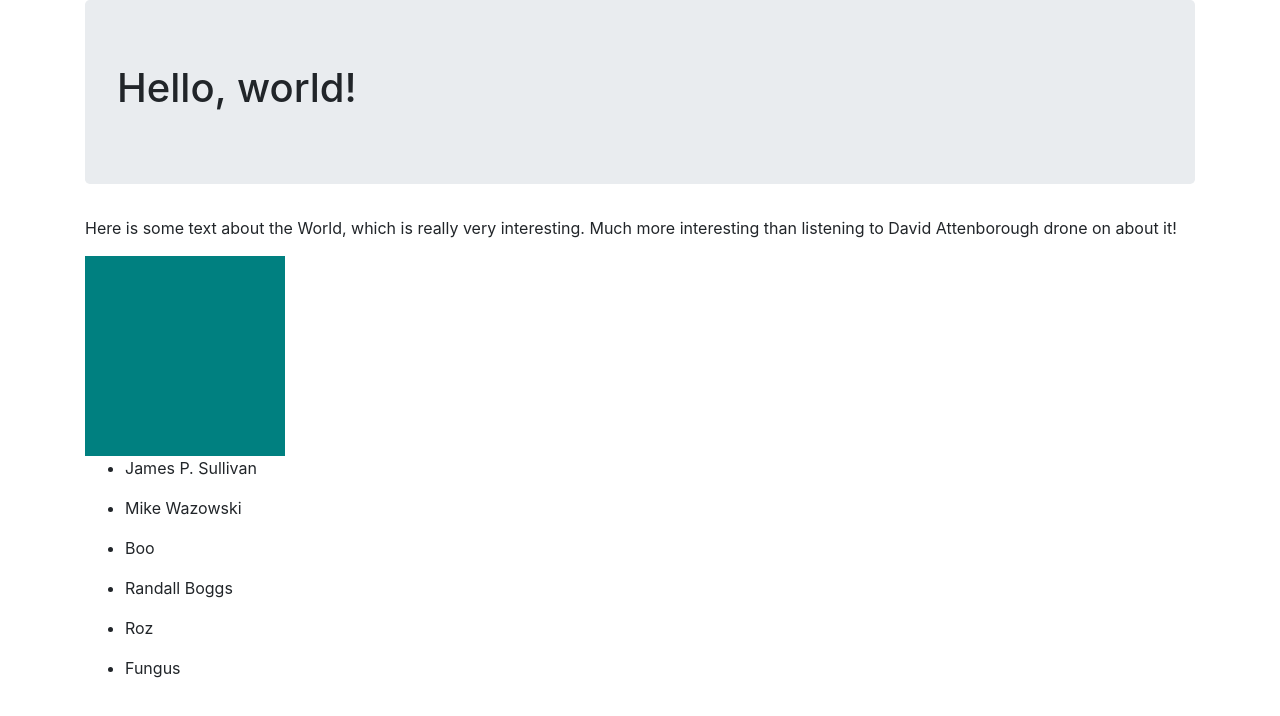
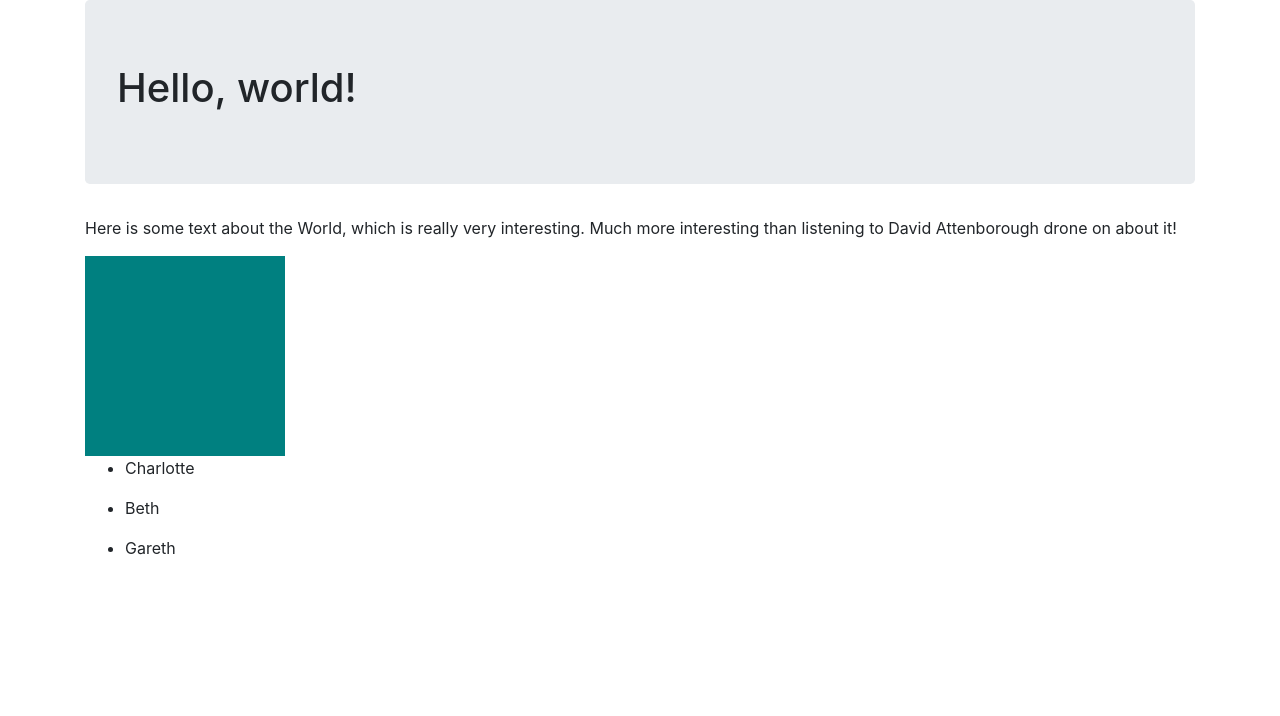
Before and after one commit to bettyeverett/react-testing-app, a React (Create React App) app: page / in a window 1280 px wide. Shown: the top 716 px of the page. Built offline with nearby package versions, Linux system fonts and the light colour scheme.

Commit message:
Putting a name array into a list in the People component, using a ternary operator to check whether there is a value.

```diff
--- a/src/People.js
+++ b/src/People.js
@@ -1,10 +1,10 @@
 // Create a component <People> that displays a list of names in a <ul>. The names should comes from an array.
+// Update your <People> component so that it can accept an array of names with a names prop. If no names are passed in it should display a paragraph saying: "Nothing to see here"
 import React from "react";
 
-let names = ["James P. Sullivan", "Mike Wazowski", "Boo", "Randall Boggs", "Roz", "Fungus"];
-
 // your component here
-const People = () => (
+const People = ( { names } ) => (
+    names ? (
         <ul>
             { /* use map to output an <li> for each */ }
             { /* item in the array */ }
@@ -14,6 +14,7 @@ const People = () => (
                 </li>
             ))}
         </ul>
+    ) : <p>Nothing to see here!</p>
 
 );
 
--- a/src/Stuff.js
+++ b/src/Stuff.js
@@ -11,7 +11,7 @@ const Stuff = () => (
         <Header title="Hello, world!" />
         <Paragraph message="Here is some text about the World, which is really very interesting. Much more interesting than listening to David Attenborough drone on about it!" />
         <Square colour="teal" />
-        <People />
+        <People names={ ["Charlotte", "Beth", "Gareth"] } />
     </React.Fragment>
 
 );
```
Lines whose indentation alone changed are shown as unchanged.
